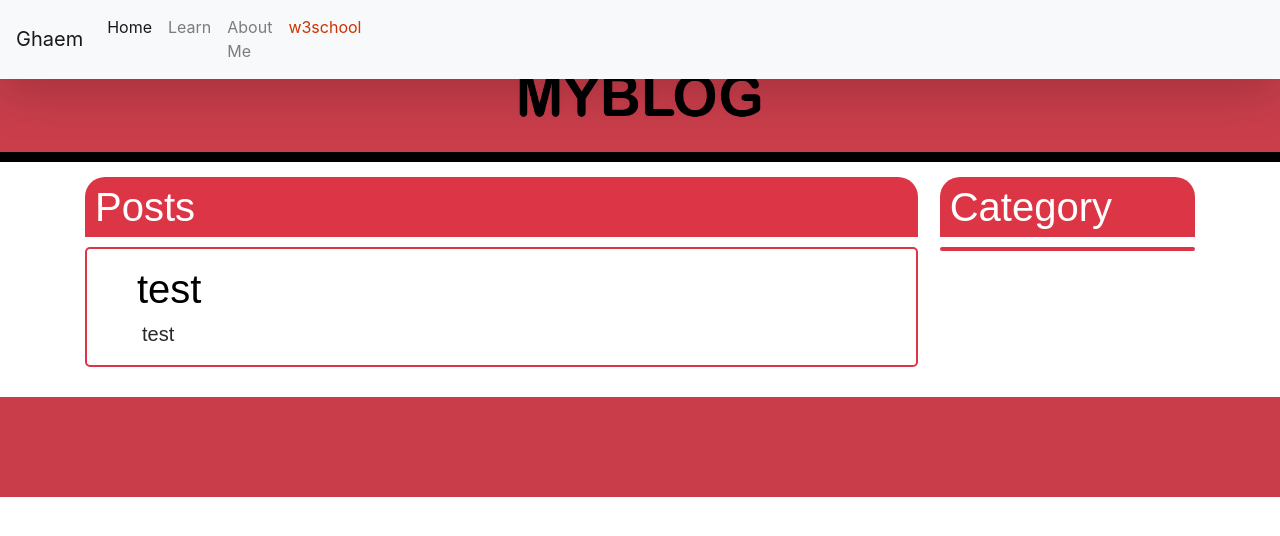
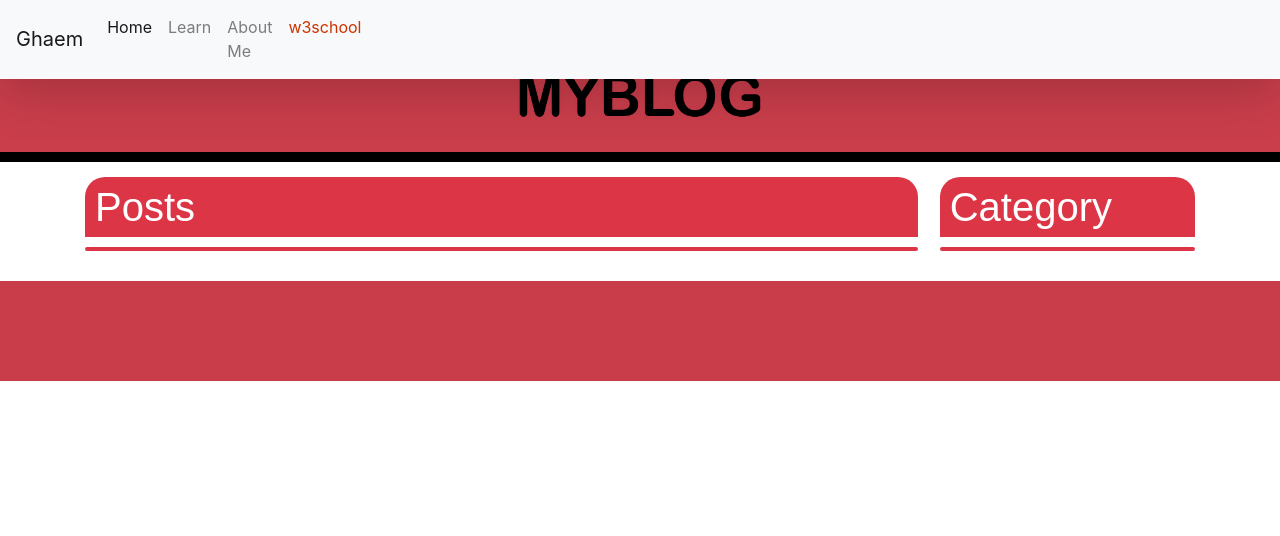
Before and after one commit to ghaem51/CloudComputer, a Django app: page / in a window 1280 px wide. Shown: the part 81-617 px from the top of the page. Run offline with Django 3.2, Linux system fonts and the light colour scheme; data that the repository does not hold is empty; some libraries are stand-ins or nearby versions.

Commit message:
fixStaticExample

```diff
--- a/blog_app/templates/blog_app/index.html
+++ b/blog_app/templates/blog_app/index.html
@@ -55,10 +55,6 @@
       <article>
           <p class="title ">Posts</p>
           <div class="post" id="post">
-              <ul>
-                  <li class="titlePost"> test</li>
-                  <li  class="bodyPost">test </li>
-              </ul>
           </div>
       </article>
       <aside>
```
